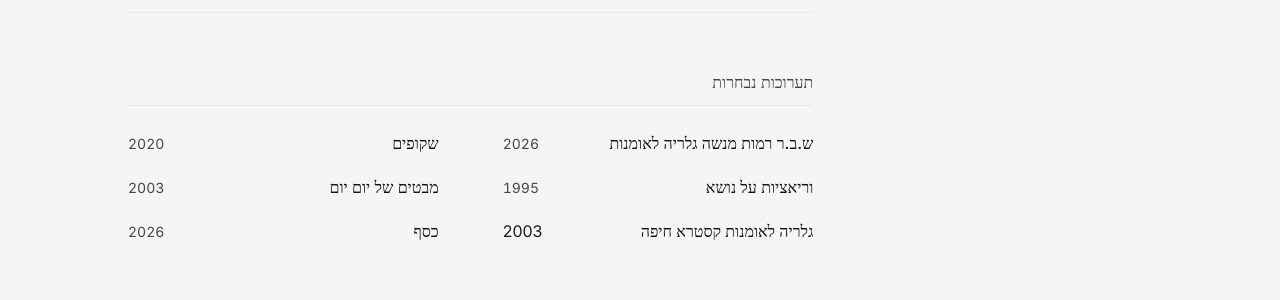
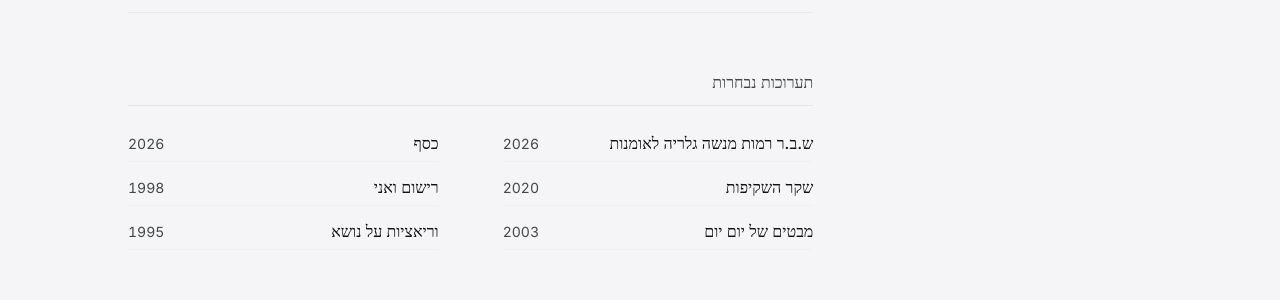
Before and after one commit to dekel22/lea-atir-gallery, a React (Vite) app: page / in a window 1280 px wide. Shown: the part 960-1260 px from the top of the page. Built offline with nearby package versions, Linux system fonts and the light colour scheme; a web font is replaced by a local one.

Commit message:
Update Home.jsx

```diff
--- a/src/pages/Home.jsx
+++ b/src/pages/Home.jsx
@@ -65,24 +65,24 @@ const Home = () => {
                     <span className="text-on-surface-variant text-sm tabular-nums">2026</span>
                   </li>
                   <li className="flex justify-between items-baseline gap-4 border-b border-outline-variant/10 pb-1">
-                    <Link to="/gallery/transparent" className="text-primary font-medium hover:text-secondary transition-colors">שקופים</Link>
+                    <Link to="/gallery/silver" className="text-primary font-medium hover:text-secondary transition-colors">כסף</Link>
+                    <span className="text-on-surface-variant text-sm tabular-nums">2026</span>
+                  </li>
+                  <li className="flex justify-between items-baseline gap-4 border-b border-outline-variant/10 pb-1">
+                    <Link to="/gallery/transparent" className="text-primary font-medium hover:text-secondary transition-colors">שקר השקיפות</Link>
                     <span className="text-on-surface-variant text-sm tabular-nums">2020</span>
                   </li>
                   <li className="flex justify-between items-baseline gap-4 border-b border-outline-variant/10 pb-1">
-                    <Link to="/gallery/gallery_7" className="text-primary font-medium hover:text-secondary transition-colors">וריאציות על נושא</Link>
-                    <span className="text-on-surface-variant text-sm tabular-nums">1995</span>
+                    <Link to="/gallery/gallery_0" className="text-primary font-medium hover:text-secondary transition-colors">רישום ואני</Link>
+                    <span className="text-on-surface-variant text-sm tabular-nums">1998</span>
                   </li>
                   <li className="flex justify-between items-baseline gap-4 border-b border-outline-variant/10 pb-1">
                     <Link to="/gallery/gallery_1" className="text-primary font-medium hover:text-secondary transition-colors">מבטים של יום יום</Link>
                     <span className="text-on-surface-variant text-sm tabular-nums">2003</span>
                   </li>
                   <li className="flex justify-between items-baseline gap-4 border-b border-outline-variant/10 pb-1">
-                    <Link to="/gallery/gallery_1" className="text-primary font-medium hover:text-secondary transition-colors">גלריה לאומנות קסטרא חיפה</Link>
-                    <span className="text-on-surface-nums">2003</span>
-                  </li>
-                  <li className="flex justify-between items-baseline gap-4 border-b border-outline-variant/10 pb-1">
-                    <Link to="/gallery/silver" className="text-primary font-medium hover:text-secondary transition-colors">כסף</Link>
-                    <span className="text-on-surface-variant text-sm tabular-nums">2026</span>
+                    <Link to="/gallery/gallery_7" className="text-primary font-medium hover:text-secondary transition-colors">וריאציות על נושא</Link>
+                    <span className="text-on-surface-variant text-sm tabular-nums">1995</span>
                   </li>
                 </ul>
               </div>
```
